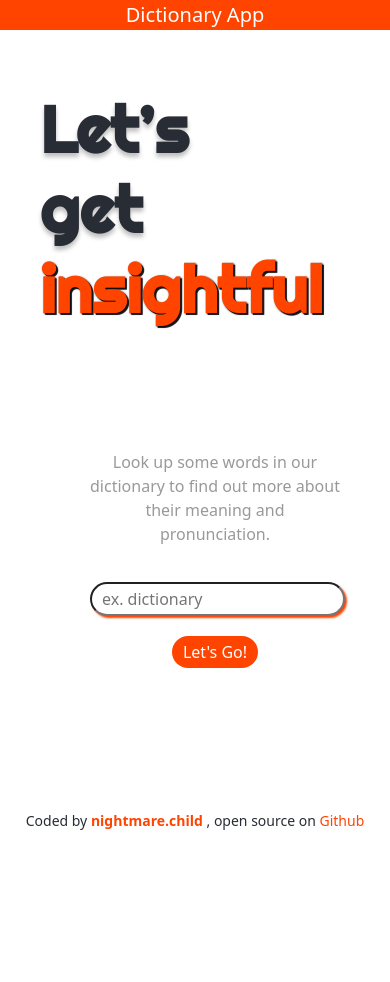
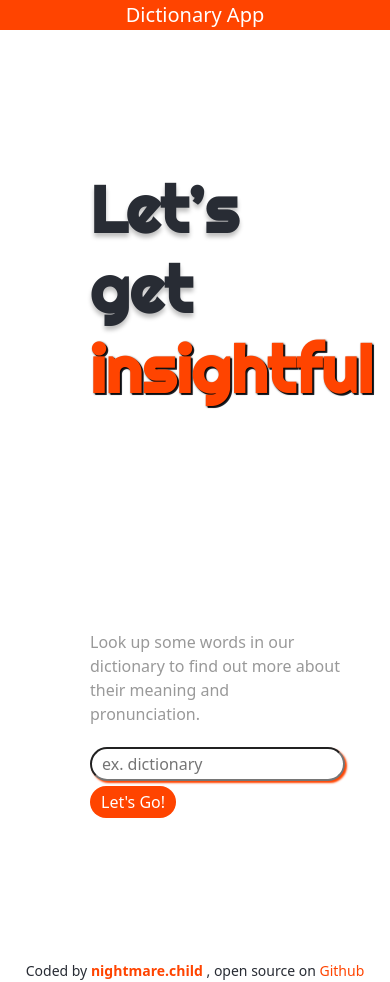
Before and after one commit to nissrineninas/dictionary-app, a React (Create React App) app: page / in a window 390 px wide. Before the commit the page ends 844 px from the top, so only its background shows below. Built offline with nearby package versions, Linux system fonts and the light colour scheme.

Commit message:
added images

```diff
--- a/package.json
+++ b/package.json
@@ -10,6 +10,7 @@
     "@testing-library/user-event": "^13.5.0",
     "axios": "^0.24.0",
     "bootstrap": "^5.1.3",
+    "pexels": "^1.3.0",
     "react": "^17.0.2",
     "react-dom": "^17.0.2",
     "react-scripts": "^5.0.0",
--- /dev/null
+++ b/src/Photos.js
@@ -0,0 +1,22 @@
+import React from "react";
+
+export default function Photos(props) {
+  console.log(props.pics);
+  if (props.pics) {
+    return (
+      <div className="container photos">
+        <div className="row">
+          {props.pics.photos.map(function (photo, index) {
+            return (
+              <div key={index} className="col-5">
+                <img className="img-fluid" src={photo.src.landscape} alt="" />
+              </div>
+            );
+          })}
+        </div>
+      </div>
+    );
+  } else {
+    return null;
+  }
+}
--- a/src/Search.css
+++ b/src/Search.css
@@ -50,15 +50,25 @@
   color: var(--primary-color);
 }
 
-@media (max-width: 800px) {
+@media (max-width: 810px) {
   #landing-page-left {
     font-size: 65px;
     line-height: 80px;
-
     margin-left: 0px;
-    padding-left: 0px;
+    padding: 100px 50px;
   }
 
+  .landing-page-right {
+    text-align: left;
+  }
+
+  .search-btn,
+  .search-label {
+    border-radius: 25px;
+    display: inline-flexbox;
+    margin-top: 5px;
+    padding: 3px 10px 3px;
+  }
   .vr {
     display: none;
   }
--- a/src/SearchSubmit.css
+++ b/src/SearchSubmit.css
@@ -1,10 +1,3 @@
-:root {
-  --primary-color: #ffffff;
-  --secondary-color: #ff4400;
-  --teritary-color: #282c34;
-  --highlight-color: #f1c40f;
-}
-
 h1,
 h2 {
   color: var(--secondary-color);
@@ -26,6 +19,12 @@ h2 {
   text-align: left;
   border: 1px solid var(--secondary-color);
   padding: 8px;
+}
+
+.landing-page-right-submit {
+  color: var(--teritary-color);
+  opacity: 0.9;
+  padding: 5px 10px;
 }
 
 .search-btn-submit,
@@ -53,22 +52,23 @@ h2 {
   width: 150px;
 }
 
-.landing-page-right-submit {
-  color: var(--teritary-color);
-  opacity: 0.9;
-  padding: 5px 10px;
+.white-space {
+  margin-top: 100px;
 }
-
-@media (max-width: 900px) {
+@media (max-width: 820px) {
   .search-btn-submit,
   .search-label-submit {
     align-content: center;
-    text-align: center;
     border-radius: 25px;
     display: block;
+    float: center;
+    margin-left: 0px;
     padding: 3px 10px 3px;
-    float: center;
-
+    text-align: center;
     width: 300px;
   }
+
+  .vr {
+    display: none;
+  }
 }
--- a/src/SearchSubmit.js
+++ b/src/SearchSubmit.js
@@ -3,10 +3,12 @@ import "bootstrap/dist/css/bootstrap.min.css";
 import "./SearchSubmit.css";
 import axios from "axios";
 import Results from "./Results";
+import Photos from "./Photos";
 
 export default function SearchSubmit(props) {
   let [word, setWord] = useState(props.word);
   let [wordData, setWordData] = useState(null);
+  let [photos, setPhotos] = useState(null);
   let [conectToApi, setConnectToAPI] = useState(true);
 
   connectApi();
@@ -21,21 +23,37 @@ export default function SearchSubmit(props) {
     event.preventDefault();
     setWord(event.target.value);
   }
+
+  function handlePexelResponse(response) {
+    console.log(`phots response----------->`);
+    console.log(response.data);
+
+    setPhotos(response.data);
+    console.log(photos);
+  }
   function connectApi() {
     if (!conectToApi) {
       console.log("do not connect to API");
       return;
     }
     setConnectToAPI(false);
-    console.log("connect to API");
     //https://dictionaryapi.dev/
     let apiUrl = `https://api.dictionaryapi.dev/api/v2/entries/en/${word}`;
     axios.get(apiUrl).then(getDefiniton);
     console.log(apiUrl);
+    // https://www.pexels.com/api/documentation/
+    const pexelsKey =
+      "563492ad6f917000010000015784ef031c2b402db410858805e8bff1";
+    let pexelsApiUrl = `https://api.pexels.com/v1/search?query=${word}&per_page=10`;
+    console.log(`phots URL ${pexelsApiUrl}`);
+    axios
+      .get(pexelsApiUrl, { headers: { Authorization: `Bearer ${pexelsKey}` } })
+      .then(handlePexelResponse);
+
     function getDefiniton(response) {
-      console.log(response.data[0]);
+      // console.log(response.data[0]);
       setWordData(response.data[0]);
-      console.log({ wordData });
+      // console.log({ wordData });
     }
   }
 
@@ -57,12 +75,14 @@ export default function SearchSubmit(props) {
             />
             <span> </span>
             <input className="search-btn-submit" type="submit" value="Search" />
-            {/*add phrases section*/}
+            <div className="white-space"></div>
+            <Photos pics={photos} />
           </div>
           <div className="vr p-1 opacity-100"></div>
           <div className="col-md-6 auto border-left pl-2 search-form-right">
             <div className="landing-page-right-submit">
               <h1>dictionary</h1>
+
               <div className="definition-box-submit">
                 <Results results={wordData} />
               </div>
```
Also changed, not shown: 1 other file (tests, documents, lock files or other folders).
